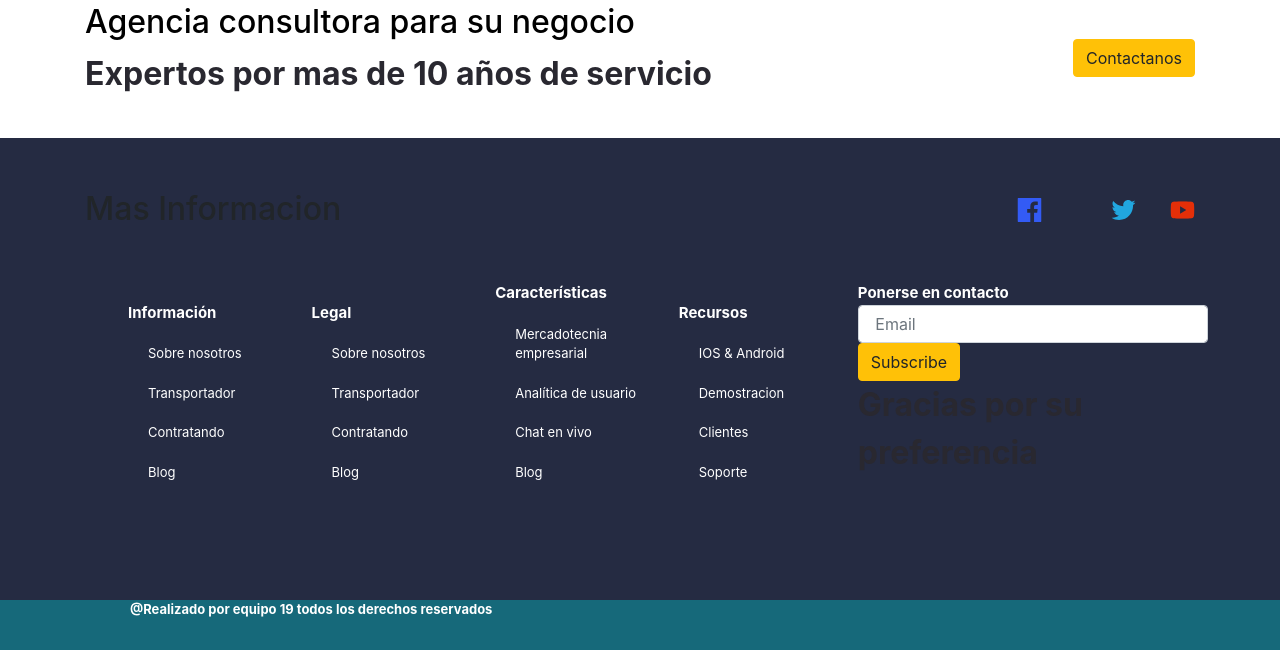
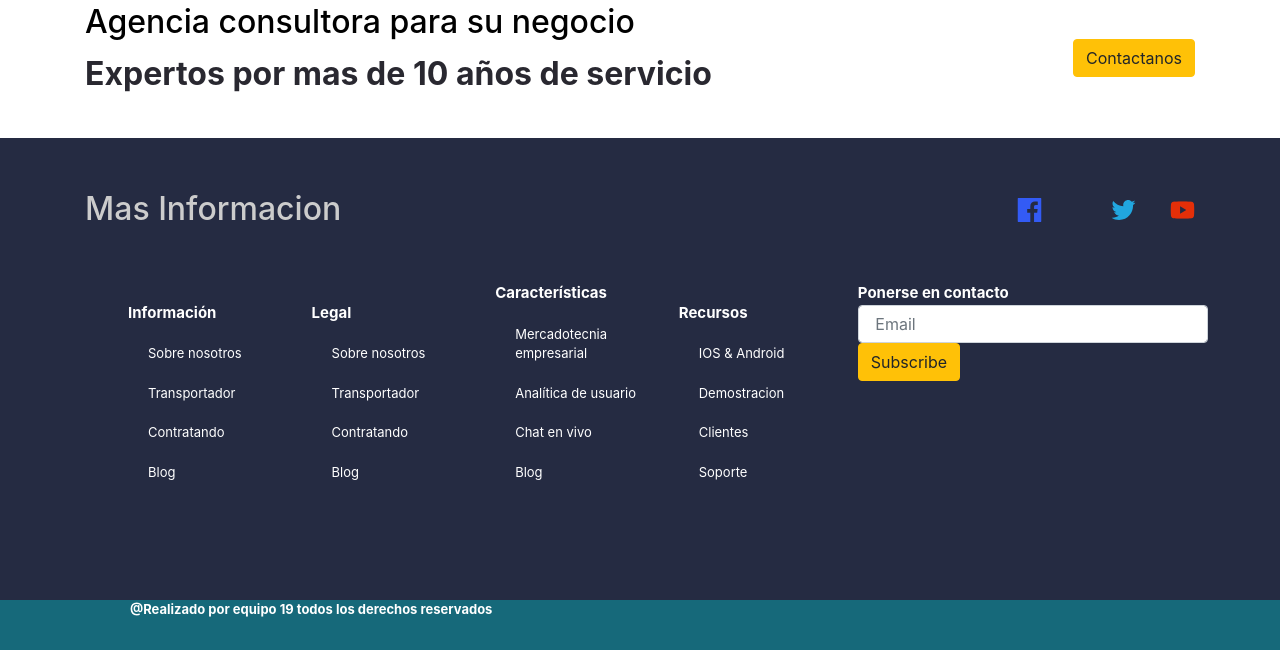
Before and after one commit to Edwin-dl-Cruz/LandingPage, a plain HTML site: page index.html in a window 1280 px wide. Shown: the part 4816-5466 px from the top of the page. Drawn offline with nearby package versions, Linux system fonts and the light colour scheme.

Commit message:
Subiendo archivos

```diff
--- a/assets/css/main.css
+++ b/assets/css/main.css
@@ -528,6 +528,7 @@ a {
     left: 0px;
     right: 0px;
     top: 0px;
+    color: #ccc;
 }
 
 .header_conteiner{
--- a/index.html
+++ b/index.html
@@ -318,9 +318,6 @@
                         <input type="text" class="form-control btn_email" placeholder=" Email"
                         aria-label="Input group example" aria-describedby="btnGroupAddon">
                         <button type="button" class="btn btn-warning">Subscribe</button>
-                    <div>
-                        <p>Gracias por su preferencia</p>
-                    </div>
                     </div>
                 </div>
             </section>
```
